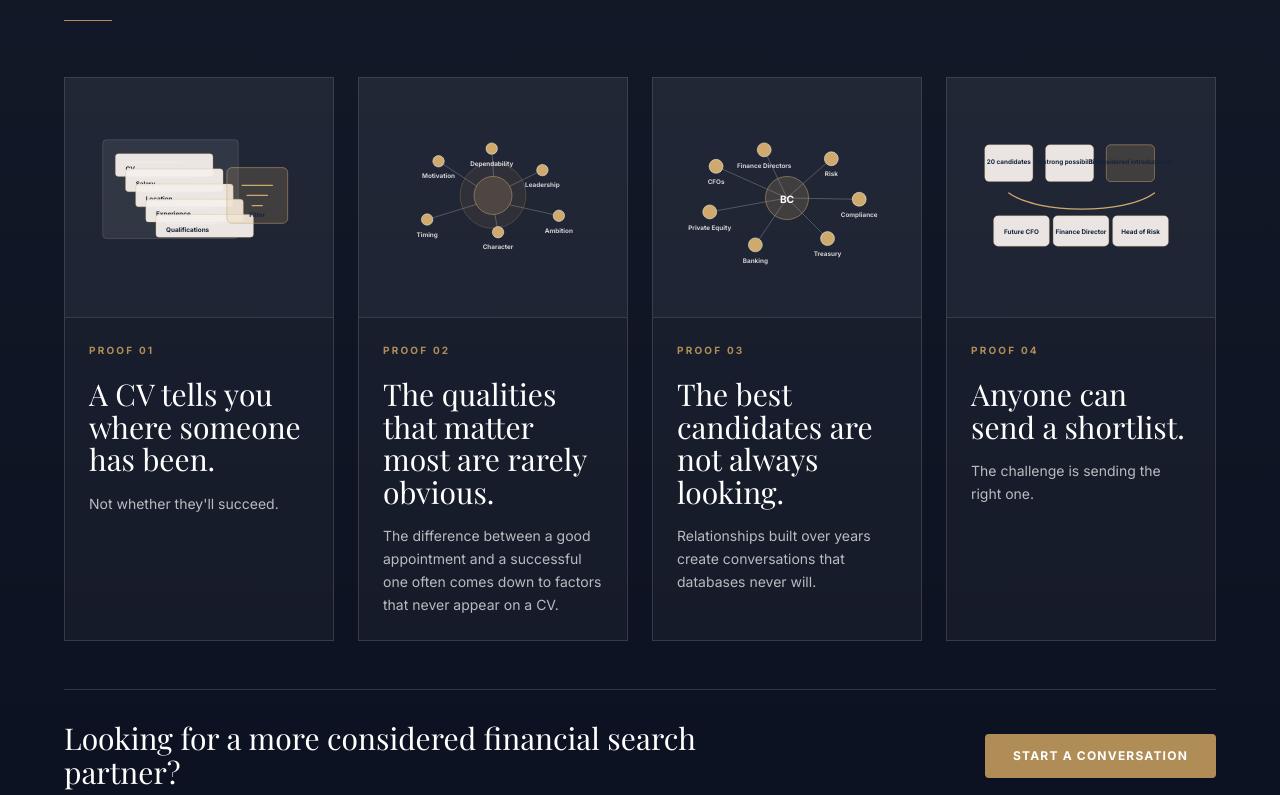
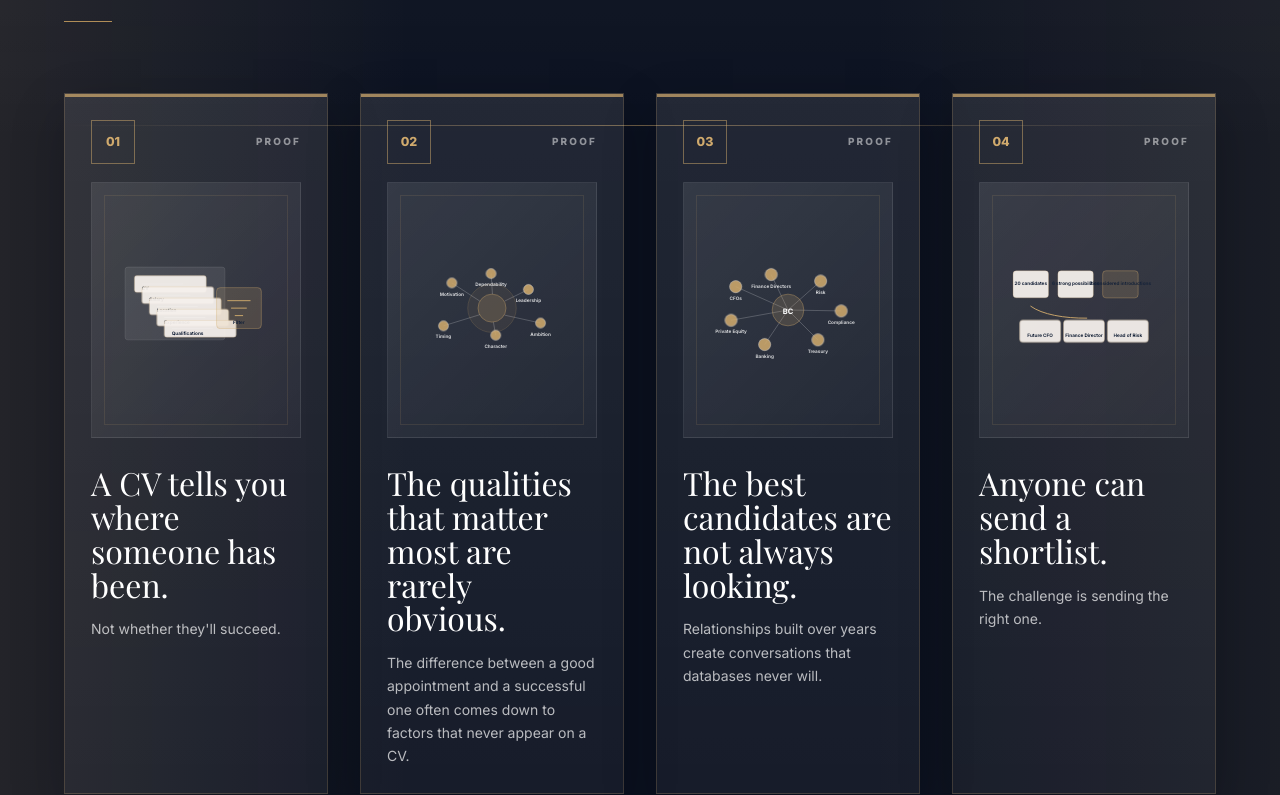
Before and after one commit to WH-93/website-skeleton-1, a Next.js app: page /about in a window 1280 px wide. Shown: the part 1068-1863 px from the top of the page. Built offline with nearby package versions, Linux system fonts and the light colour scheme; a web font is replaced by a local one.

Commit message:
polish(about): strengthen proof section presentation

```diff
--- a/src/app/about/AboutStory.tsx
+++ b/src/app/about/AboutStory.tsx
@@ -44,12 +44,15 @@ export function AboutStory() {
                 variants={aboutStoryCardVariants}
                 custom={index}
               >
+                <div className="about-story-card-top">
+                  <span className="about-story-card-index">
+                    {String(index + 1).padStart(2, '0')}
+                  </span>
+                  <span className="about-story-card-kicker">Proof</span>
+                </div>
                 <m.div className="about-story-scene" aria-hidden="true" variants={aboutStorySceneVariants}>
                   <StoryScene visual={chapter.visual} />
                 </m.div>
-                  <p className="text-[10px] font-bold uppercase tracking-[0.22em] text-gold">
-                    Proof {String(index + 1).padStart(2, '0')}
-                  </p>
                 <h3 className="about-story-heading font-heading text-white">
                   {chapter.headline}
                 </h3>
--- a/src/app/about/aboutStory.css
+++ b/src/app/about/aboutStory.css
@@ -1,55 +1,122 @@
 .about-story-section {
-  /* Visible pre-hydration — Framer Motion sets opacity:0 in idle, animates to 1 */
-  opacity: 1;
   overflow: hidden;
+  border-top: 1px solid rgba(208, 170, 109, 0.18);
+  border-bottom: 1px solid rgba(208, 170, 109, 0.18);
   background:
-    linear-gradient(180deg, rgba(255, 255, 255, 0.04), rgba(255, 255, 255, 0)),
+    linear-gradient(180deg, rgba(255, 255, 255, 0.055), rgba(255, 255, 255, 0) 28%),
+    linear-gradient(90deg, rgba(208, 170, 109, 0.12), transparent 32%, transparent 68%, rgba(208, 170, 109, 0.08)),
     #0b1120;
 }
 
 .about-story-intro {
-  max-width: 48rem;
+  max-width: 56rem;
 }
 
 .about-story-grid {
+  position: relative;
   display: grid;
   grid-template-columns: minmax(0, 1fr);
-  gap: clamp(1rem, 2vw, 1.5rem);
-  margin-top: clamp(2rem, 5vw, 3.5rem);
+  gap: clamp(1.25rem, 2.6vw, 2rem);
+  margin-top: clamp(2.5rem, 5.5vw, 4.5rem);
+}
+
+.about-story-grid::before {
+  content: '';
+  display: none;
+  position: absolute;
+  left: 0;
+  right: 0;
+  top: 2rem;
+  height: 1px;
+  background: linear-gradient(90deg, transparent, rgba(208, 170, 109, 0.5), transparent);
 }
 
 .about-story-card-shell {
+  position: relative;
   display: flex;
   min-width: 0;
   min-height: 0;
   flex-direction: column;
-  border: 1px solid rgba(255, 255, 255, 0.14);
-  background: rgba(255, 255, 255, 0.035);
-  padding: clamp(1.125rem, 3.8vw, 1.5rem);
+  border: 1px solid rgba(208, 170, 109, 0.2);
+  background:
+    linear-gradient(180deg, rgba(255, 255, 255, 0.07), rgba(255, 255, 255, 0.025)),
+    rgba(255, 255, 255, 0.025);
+  box-shadow: 0 20px 50px rgba(0, 0, 0, 0.22);
+  padding: clamp(1.125rem, 3.8vw, 1.625rem);
+}
+
+.about-story-card-shell::before {
+  content: '';
+  position: absolute;
+  inset: 0;
+  pointer-events: none;
+  border-top: 3px solid rgba(208, 170, 109, 0.72);
+}
+
+.about-story-card-top {
+  display: flex;
+  align-items: center;
+  justify-content: space-between;
+  gap: 1rem;
+  margin-bottom: 1.125rem;
+}
+
+.about-story-card-index {
+  display: inline-flex;
+  align-items: center;
+  justify-content: center;
+  width: 2.75rem;
+  height: 2.75rem;
+  border: 1px solid rgba(208, 170, 109, 0.5);
+  color: #d0aa6d;
+  font-family: Inter, sans-serif;
+  font-size: 0.78rem;
+  font-weight: 800;
+}
+
+.about-story-card-kicker {
+  color: rgba(255, 255, 255, 0.5);
+  font-family: Inter, sans-serif;
+  font-size: 0.62rem;
+  font-weight: 800;
+  letter-spacing: 0.22em;
+  text-transform: uppercase;
 }
 
 .about-story-scene {
+  position: relative;
   display: flex;
-  min-height: clamp(12rem, 56vw, 16rem);
+  min-height: clamp(13.5rem, 58vw, 17rem);
   align-items: center;
   justify-content: center;
-  border-bottom: 1px solid rgba(255, 255, 255, 0.1);
-  margin: calc(clamp(1.125rem, 3.8vw, 1.5rem) * -1) calc(clamp(1.125rem, 3.8vw, 1.5rem) * -1) clamp(1.25rem, 4vw, 1.5rem);
+  border: 1px solid rgba(255, 255, 255, 0.08);
+  margin-bottom: clamp(1.25rem, 4vw, 1.75rem);
   padding: clamp(0.75rem, 3vw, 1.25rem);
-  background: rgba(255, 255, 255, 0.03);
+  background:
+    linear-gradient(135deg, rgba(255, 255, 255, 0.075), rgba(255, 255, 255, 0.015)),
+    rgba(255, 255, 255, 0.02);
+}
+
+.about-story-scene::after {
+  content: '';
+  position: absolute;
+  inset: 0.75rem;
+  pointer-events: none;
+  border: 1px solid rgba(208, 170, 109, 0.12);
 }
 
 .about-story-visual {
-  width: min(100%, 20rem);
+  position: relative;
+  z-index: 1;
+  width: min(100%, 21.5rem);
   height: auto;
   overflow: visible;
 }
 
 .about-story-heading {
   overflow-wrap: anywhere;
-  margin-top: 1.25rem;
-  font-size: clamp(1.5rem, 6vw, 1.875rem);
-  line-height: 1.08;
+  font-size: clamp(1.55rem, 6vw, 2rem);
+  line-height: 1.06;
 }
 
 .about-story-copy {
@@ -63,9 +130,10 @@
   display: flex;
   flex-direction: column;
   gap: 1.25rem;
-  margin-top: clamp(2rem, 5vw, 3rem);
-  border-top: 1px solid rgba(255, 255, 255, 0.15);
-  padding-top: clamp(1.5rem, 4vw, 2rem);
+  margin-top: clamp(2.5rem, 5.5vw, 4rem);
+  border: 1px solid rgba(208, 170, 109, 0.22);
+  background: rgba(255, 255, 255, 0.045);
+  padding: clamp(1.25rem, 4vw, 2rem);
 }
 
 .about-story-cta-copy {
@@ -110,7 +178,7 @@
 
 .about-story-line {
   fill: none;
-  stroke: rgba(255, 255, 255, 0.24);
+  stroke: rgba(255, 255, 255, 0.3);
   stroke-width: 1.5;
 }
 
@@ -141,17 +209,54 @@
   font-size: 1rem;
 }
 
+.about-story-card-shell:nth-child(1) .about-story-card {
+  animation: aboutStoryCardStack 5.2s ease-in-out infinite;
+  transform-box: fill-box;
+  transform-origin: center;
+}
+
+.about-story-card-shell:nth-child(1) .about-story-card:nth-of-type(2) { animation-delay: 0.2s; }
+.about-story-card-shell:nth-child(1) .about-story-card:nth-of-type(3) { animation-delay: 0.4s; }
+.about-story-card-shell:nth-child(1) .about-story-card:nth-of-type(4) { animation-delay: 0.6s; }
+.about-story-card-shell:nth-child(1) .about-story-card:nth-of-type(5) { animation-delay: 0.8s; }
+
+.about-story-card-shell:nth-child(2) .about-story-node,
+.about-story-card-shell:nth-child(3) .about-story-node {
+  animation: aboutStoryNodePulse 4.6s ease-in-out infinite;
+  transform-box: fill-box;
+  transform-origin: center;
+}
+
+.about-story-card-shell:nth-child(2) .about-story-node:nth-of-type(2),
+.about-story-card-shell:nth-child(3) .about-story-node:nth-of-type(2) { animation-delay: 0.2s; }
+.about-story-card-shell:nth-child(2) .about-story-node:nth-of-type(3),
+.about-story-card-shell:nth-child(3) .about-story-node:nth-of-type(3) { animation-delay: 0.4s; }
+.about-story-card-shell:nth-child(2) .about-story-node:nth-of-type(4),
+.about-story-card-shell:nth-child(3) .about-story-node:nth-of-type(4) { animation-delay: 0.6s; }
+
+.about-story-card-shell:nth-child(3) .about-story-line,
+.about-story-card-shell:nth-child(4) .about-story-gold-stroke {
+  stroke-dasharray: 180;
+  animation: aboutStoryLineTrace 5.4s ease-in-out infinite;
+}
+
+.about-story-card-shell:nth-child(4) .about-story-final-card {
+  animation: aboutStoryFinalLift 5s ease-in-out infinite;
+  transform-box: fill-box;
+  transform-origin: center;
+}
+
 @media (min-width: 640px) {
   .about-story-grid {
     grid-template-columns: repeat(2, minmax(0, 1fr));
   }
 
   .about-story-card-shell {
-    min-height: 31rem;
+    min-height: 33rem;
   }
 
   .about-story-scene {
-    min-height: 14rem;
+    min-height: 15.5rem;
   }
 
   .about-story-cta {
@@ -167,15 +272,50 @@
 }
 
 @media (min-width: 1280px) {
+  .about-story-grid::before {
+    display: block;
+  }
+
   .about-story-grid {
     grid-template-columns: repeat(4, minmax(0, 1fr));
   }
 
   .about-story-card-shell {
-    min-height: 34rem;
+    min-height: 36rem;
   }
 
   .about-story-scene {
-    min-height: 15rem;
+    min-height: 16rem;
   }
 }
+
+@keyframes aboutStoryCardStack {
+  0%, 80%, 100% { transform: translateY(0); }
+  40% { transform: translateY(-5px); }
+}
+
+@keyframes aboutStoryNodePulse {
+  0%, 70%, 100% { transform: scale(1); opacity: 1; }
+  35% { transform: scale(1.2); opacity: 0.86; }
+}
+
+@keyframes aboutStoryLineTrace {
+  0% { stroke-dashoffset: 180; }
+  35%, 70% { stroke-dashoffset: 0; }
+  100% { stroke-dashoffset: -180; }
+}
+
+@keyframes aboutStoryFinalLift {
+  0%, 75%, 100% { transform: translateY(0); }
+  38% { transform: translateY(-7px); }
+}
+
+@media (prefers-reduced-motion: reduce) {
+  .about-story-card,
+  .about-story-node,
+  .about-story-line,
+  .about-story-gold-stroke,
+  .about-story-final-card {
+    animation: none !important;
+  }
+}
--- a/src/app/about/motionVariants.ts
+++ b/src/app/about/motionVariants.ts
@@ -19,8 +19,8 @@ export const aboutStorySectionVariants: Variants = {
 
 export const aboutStoryIntroVariants: Variants = {
   idle: {
-    opacity: 0,
-    y: 24,
+    opacity: 1,
+    y: 34,
   },
   ready: {
     opacity: 1,
@@ -43,9 +43,9 @@ export const aboutStoryGridVariants: Variants = {
 
 export const aboutStoryCardVariants: Variants = {
   idle: {
-    opacity: 0,
-    y: 30,
-    scale: 0.98,
+    opacity: 1,
+    y: 44,
+    scale: 0.965,
   },
   ready: (index: number = 0) => ({
     opacity: 1,
@@ -61,8 +61,8 @@ export const aboutStoryCardVariants: Variants = {
 
 export const aboutStorySceneVariants: Variants = {
   idle: {
-    opacity: 0,
-    scale: 0.96,
+    opacity: 1,
+    scale: 0.92,
   },
   ready: {
     opacity: 1,
@@ -76,8 +76,8 @@ export const aboutStorySceneVariants: Variants = {
 
 export const aboutStoryCtaVariants: Variants = {
   idle: {
-    opacity: 0,
-    y: 18,
+    opacity: 1,
+    y: 28,
   },
   ready: {
     opacity: 1,
```
Lines whose indentation alone changed are shown as unchanged.
